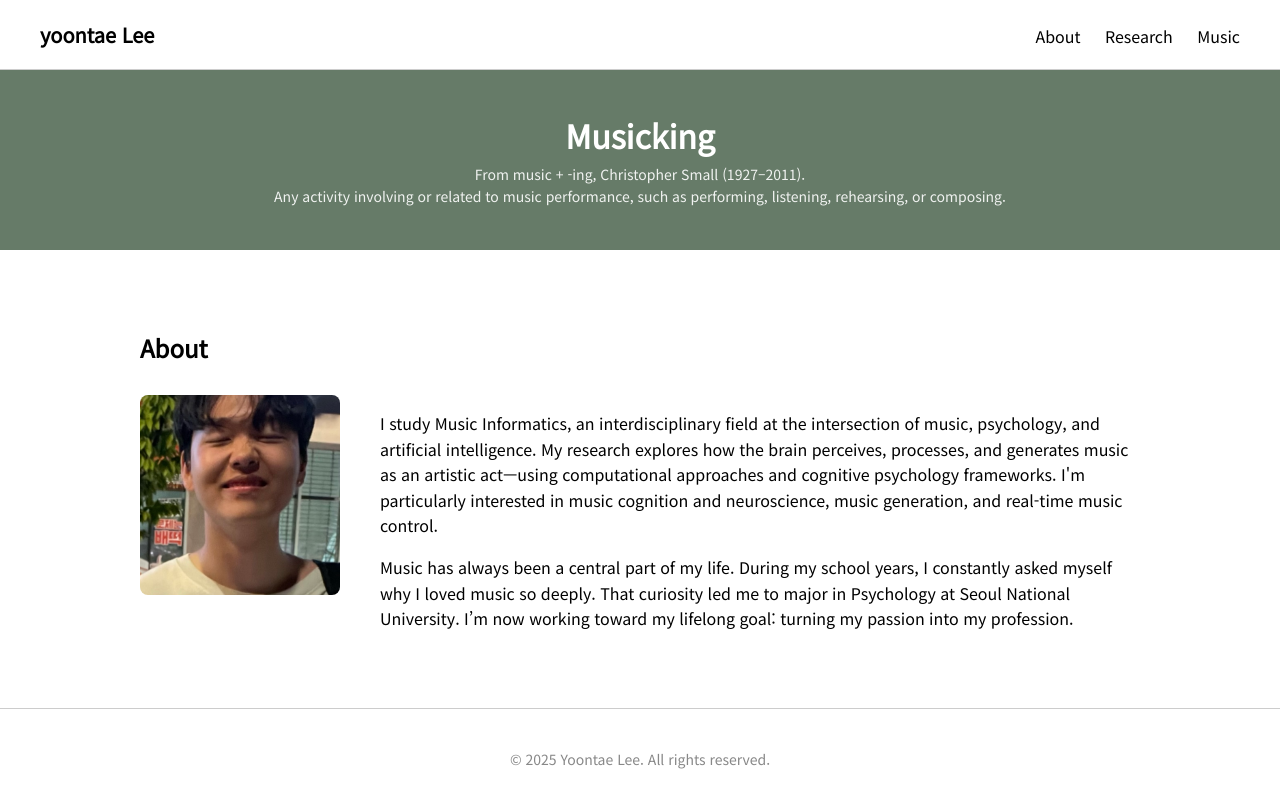
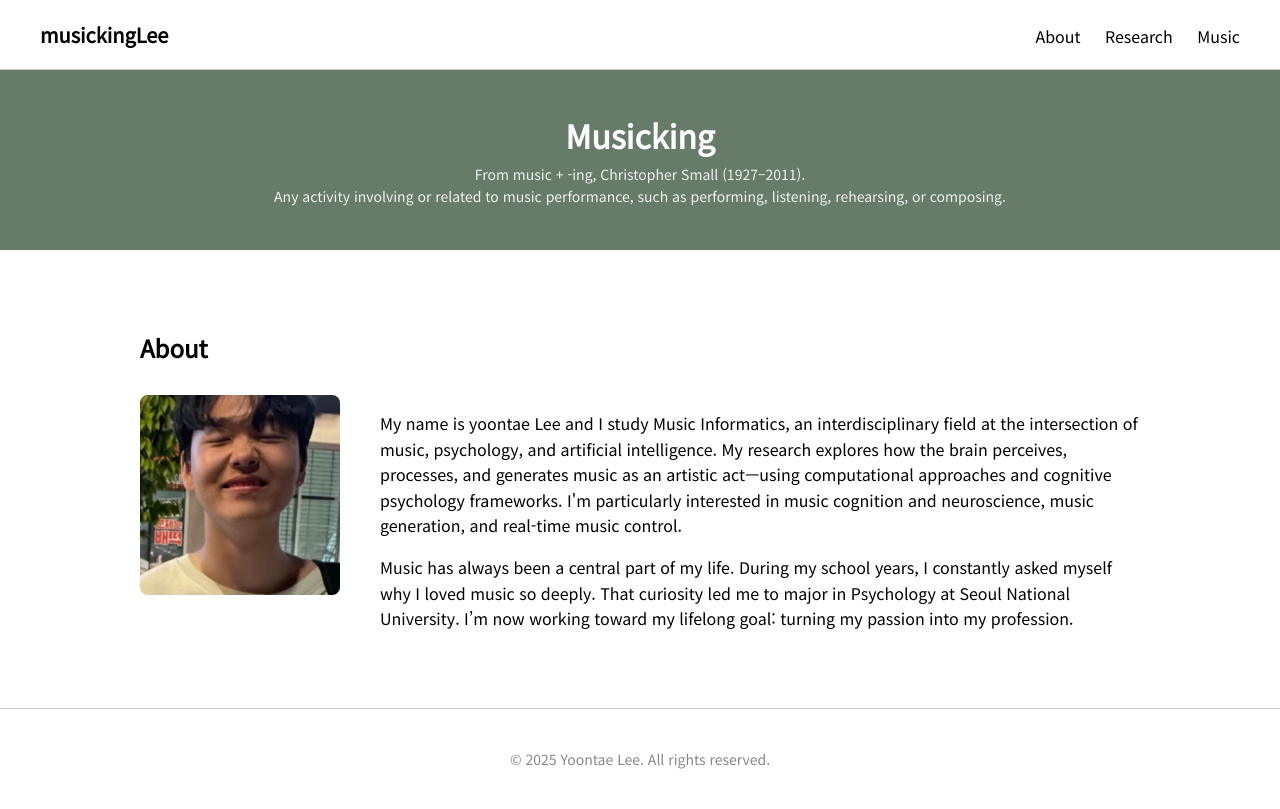
Before and after one commit to musickingLee/yoontae-homepage, a plain HTML site: page index.html in a window 1280 px wide. Drawn offline with Linux system fonts and the light colour scheme.

Commit message:
Update index.html

```diff
--- a/index.html
+++ b/index.html
@@ -86,6 +86,7 @@ section {
   flex-direction: row;
   gap: 40px;
   flex-wrap: wrap;
+  align-items: flex-start;
 }
 
 .profile-img {
@@ -131,7 +132,7 @@ footer {
 </head>
 <body>
   <header>
-    <div class="logo">yoontae Lee</div>
+    <div class="logo">musickingLee</div>
     <nav class="nav">
       <a href="index.html">About</a>
       <a href="research.html">Research</a>
@@ -152,7 +153,7 @@ footer {
     <div class="section-content">
       <img class="profile-img" src="profileImage.jpg" alt="Profile Image" />
       <div class="text-content">
-        <p>I study Music Informatics, an interdisciplinary field at the intersection of music, psychology, and artificial intelligence.
+        <p>My name is yoontae Lee and I study Music Informatics, an interdisciplinary field at the intersection of music, psychology, and artificial intelligence.
            My research explores how the brain perceives, processes, and generates music as an artistic act—using computational approaches
            and cognitive psychology frameworks. I'm particularly interested in music cognition and neuroscience, music generation, and real-time music control.
         </p>
```
